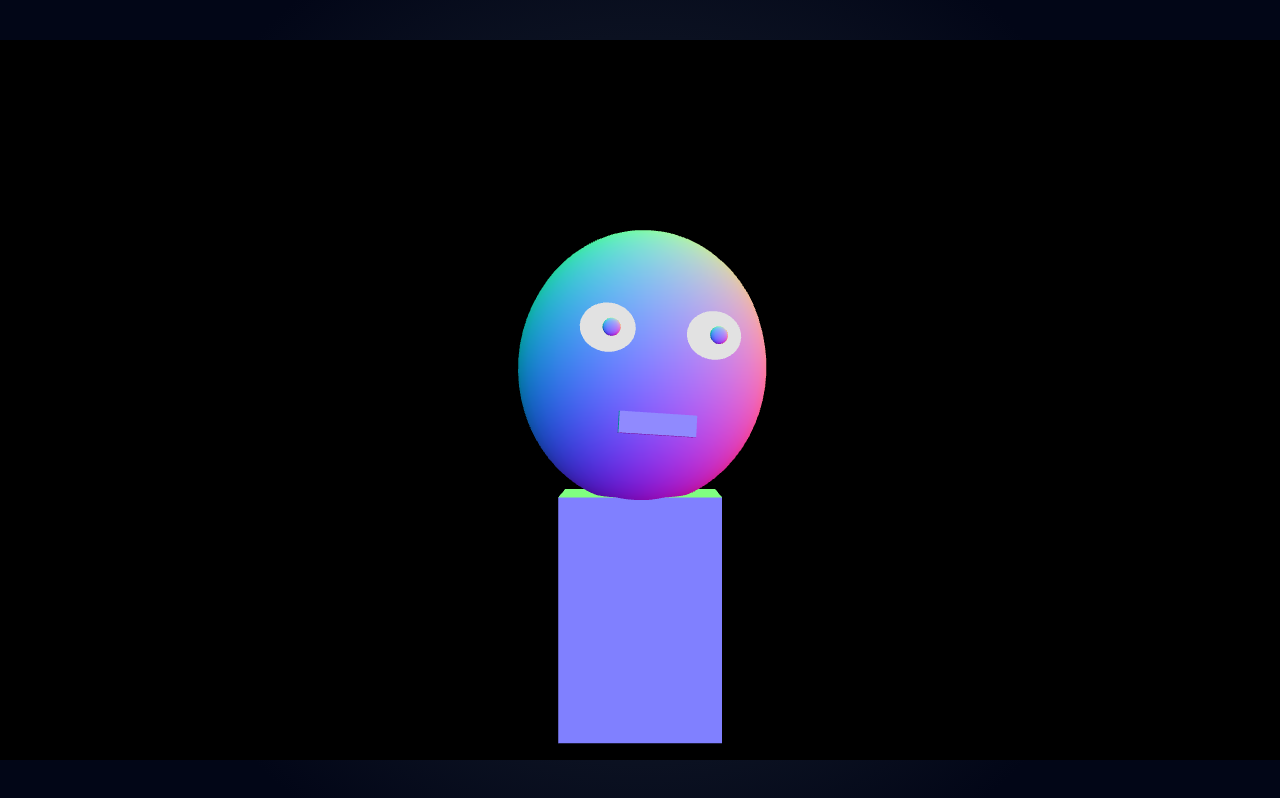
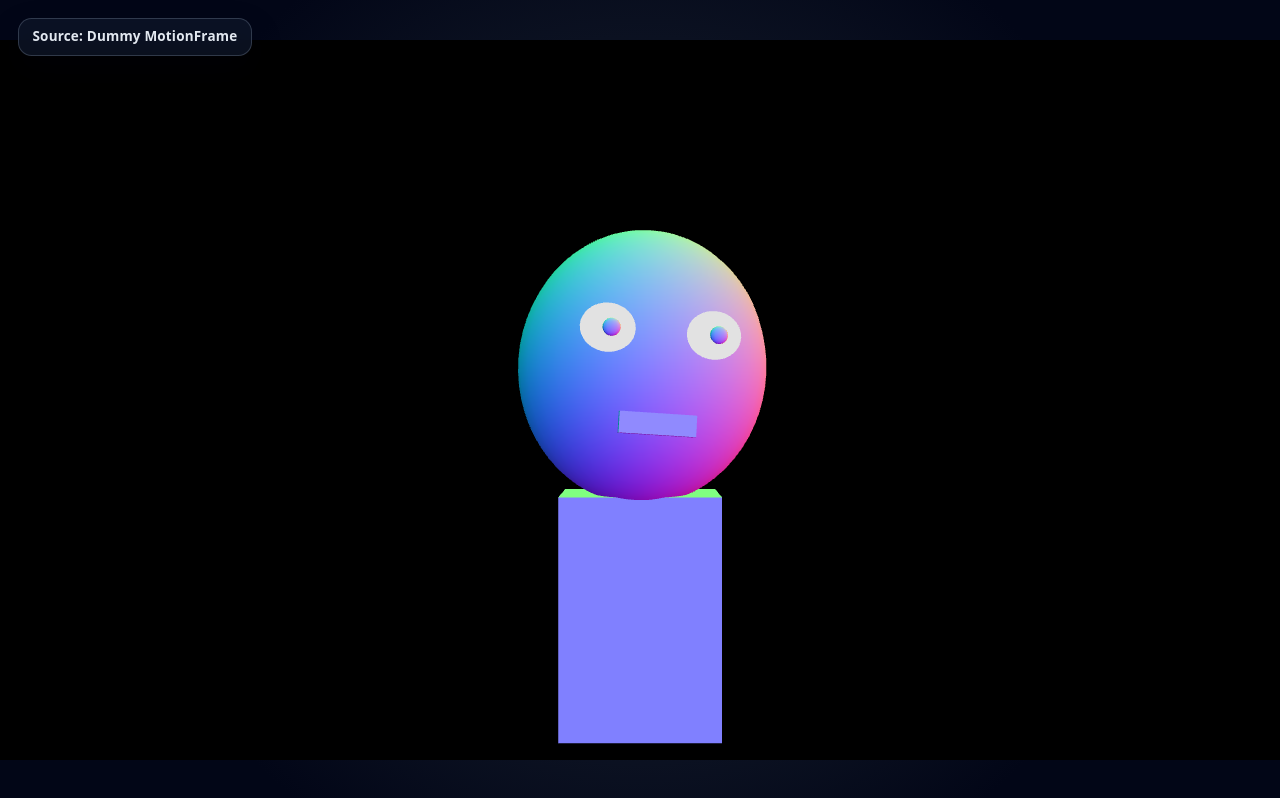
Before and after one commit to YT-TechDev/local-virtual-kit, a React (Vite) app in the folder apps/web-preview/: page / in a window 1280 px wide. Built offline with nearby package versions, Linux system fonts and the light colour scheme.

Commit message:
feat: add web preview source badge

```diff
--- a/apps/web-preview/src/App.css
+++ b/apps/web-preview/src/App.css
@@ -48,3 +48,30 @@
 .preview-panel--obs canvas {
   background: transparent;
 }
+
+.preview-source-badge {
+  position: fixed;
+  top: 1rem;
+  left: 1rem;
+  z-index: 1;
+  max-width: min(22rem, calc(100vw - 2rem));
+  display: grid;
+  gap: 0.25rem;
+  padding: 0.5rem 0.75rem;
+  border: 1px solid rgb(148 163 184 / 0.28);
+  border-radius: 0.75rem;
+  background: rgb(15 23 42 / 0.72);
+  color: #e2e8f0;
+  box-shadow: 0 0.75rem 1.75rem rgb(2 6 23 / 0.22);
+  backdrop-filter: blur(12px);
+  font-size: 0.75rem;
+  line-height: 1.3;
+}
+
+.preview-source-badge__label {
+  font-weight: 700;
+}
+
+.preview-source-badge__helper {
+  color: #cbd5e1;
+}
--- a/apps/web-preview/src/components/AvatarPreview.tsx
+++ b/apps/web-preview/src/components/AvatarPreview.tsx
@@ -14,6 +14,21 @@ type AvatarPreviewProps = {
 type AvatarSceneProps = {
   source: PreviewSource;
 };
+
+function getSourceBadgeContent(source: PreviewSource) {
+  if (source === "native") {
+    return {
+      label: "Source: Native localhost",
+      helper:
+        "Uses localhost MotionFrame input; preview may fall back visually until native frames arrive.",
+    };
+  }
+
+  return {
+    label: "Source: Dummy MotionFrame",
+    helper: null,
+  };
+}
 
 function AvatarScene({ source }: AvatarSceneProps) {
   const [timestampMs, setTimestampMs] = useState(0);
@@ -36,11 +51,27 @@ function AvatarScene({ source }: AvatarSceneProps) {
 
 export function AvatarPreview({ mode, source }: AvatarPreviewProps) {
   const isObsMode = mode === "obs";
+  const sourceBadgeContent = getSourceBadgeContent(source);
   const shellClassName = `preview-shell preview-shell--${mode}`;
   const panelClassName = `preview-panel preview-panel--${mode}`;
 
   return (
     <main className={shellClassName}>
+      {!isObsMode && (
+        <aside
+          className="preview-source-badge"
+          aria-label="Preview source status"
+        >
+          <span className="preview-source-badge__label">
+            {sourceBadgeContent.label}
+          </span>
+          {sourceBadgeContent.helper !== null && (
+            <span className="preview-source-badge__helper">
+              {sourceBadgeContent.helper}
+            </span>
+          )}
+        </aside>
+      )}
       <section
         className={panelClassName}
         aria-label="Dummy MotionFrame avatar preview"
```
